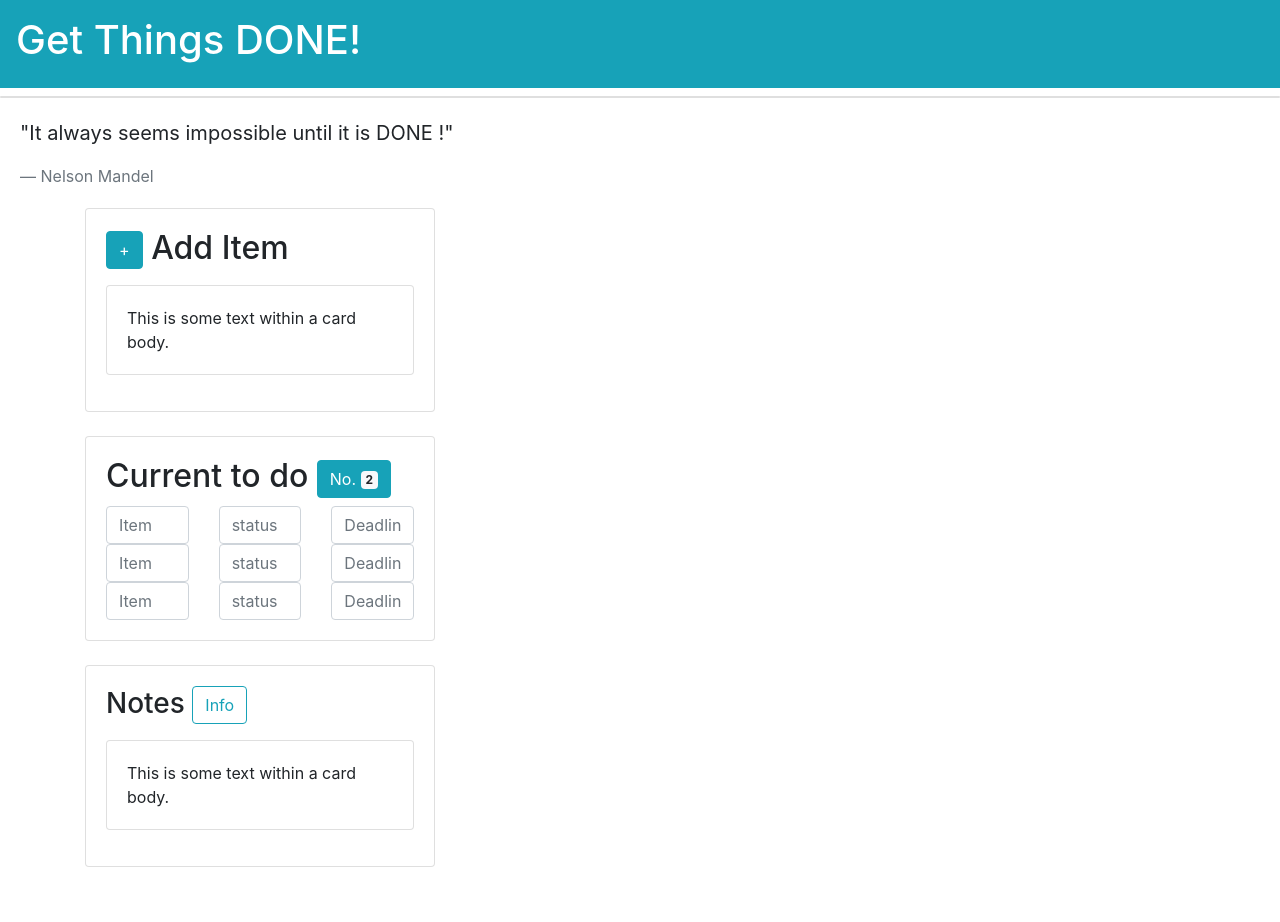
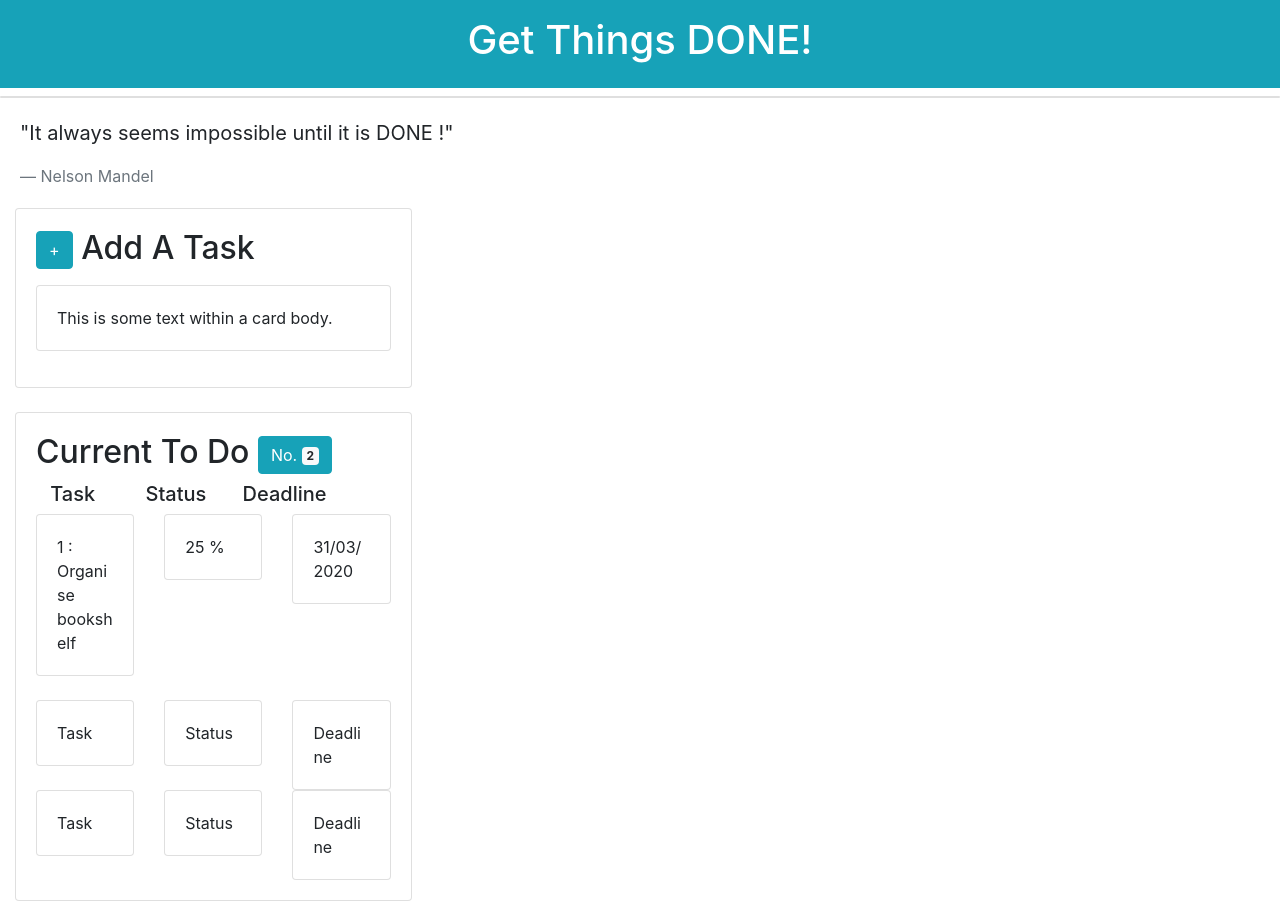
Before and after one commit to hananabdimalik/todo_application, a plain HTML site: page index.html in a window 1280 px wide. Shown: the top 922 px of the page. Before the commit the page ends 867 px from the top, so only its background shows below. Drawn offline with nearby package versions, Linux system fonts and the light colour scheme.

Commit message:
improved layout

```diff
--- a/index.html
+++ b/index.html
@@ -12,7 +12,7 @@
 
 <body>
     <div class="p-3 mb-2 bg-info text-white">
-        <h1>Get Things DONE!</h1>
+            <h1 class="text-center">Get Things DONE!</h1>
     </div>
     <div class="card">
     </div>
@@ -25,14 +25,13 @@
     <main>
         <!-- For Adding Items-->
         <section id="FirstSection">
-            <div class="container">
+            <div class="container-fluid">
                 <div class="row">
                     <div class="col-12, col-md-4">
                         <div class="card">
                             <div class="card-body">
-
                                 <h2>
-                                    <button type="button" class="btn btn-info">+</button> Add Item</h2>
+                                    <button type="button" class="btn btn-info">+</button> Add A Task</h2>
                                 <p>
                                     <div class="card">
                                         <div class="card-body">
@@ -41,8 +40,8 @@
                                             </div>
                                         </div>
                                     </div>
+                                </p>
                             </div>
-                            </p>
                         </div>
                     </div>
                 </div>
@@ -51,55 +50,103 @@
         </section>
         <!--Viweing Current items-->
         <section id="SecondSection">
-            <div class="container">
+            <div class="container-fluid" >
                 <div class="row">
                     <div class="col-12, col-md-4">
                         <div class="card">
                             <div class="card-body">
-                                <h2>Current to do
+                                <h2>Current To Do
                                     <button type="button" class="btn btn-info">
                                         No. <span class="badge badge-light">2</span>
                                     </button>
                                 </h2>
-                        <form>
+                                <div class="row">
+                                    <div class="col-18, col-md-10">
+                                        <div class="row">
+                                            <div class="col-sm">
+                                                <h5 class="text-center">Task</h5>
+                                            </div>
+                                            <div class="col-sm">
+                                                <h5 class="text-center">Status</h5>
+                                            </div>
+                                            <div class="col-sm">
+                                                <h5 class="text-center">Deadline</h5>
+                                            </div>
+                                        </div>
+                                    </div>
+                                </div>
                                 <div class="row">
                                     <div class="col-4">
-                                    <input type="text" class="form-control" placeholder="Item">
-                                </div>
-                                <div class="col">
-                                    <input type="text" class="form-control" placeholder="status">
-                                </div>
-                                <div class="col">
-                                    <input type="text" class="form-control" placeholder="Deadline">
+                                        <div class="card">
+                                            <div class="card-body">
+                                                1 : Organise bookshelf
                                             </div>
                                         </div>
-                        </form>
-                        <form>
+                                        </br>
+                                    </div>
+
+                                    <div class="col-4">
+                                        <div class="card">
+                                            <div class="card-body">
+                                                25 %
+                                            </div>
+                                        </div>
+                                    </div>
+                                    <div class="col-4">
+                                        <div class="card">
+                                            <div class="card-body">
+                                                31/03/2020
+                                            </div>
+                                        </div>
+                                    </div>
+                                </div>
                                 <div class="row">
                                     <div class="col-4">
-                                    <input type="text" class="form-control" placeholder="Item">
-                                </div>
-                                <div class="col">
-                                    <input type="text" class="form-control" placeholder="status">
-                                </div>
-                                <div class="col">
-                                    <input type="text" class="form-control" placeholder="Deadline">
+
+                                        <div class="card">
+                                            <div class="card-body">
+                                                Task
                                             </div>
                                         </div>
-                        </form>
-                        <form>
+                                    </div>
+                                    <div class="col-4">
+                                        <div class="card">
+                                            <div class="card-body">
+                                                Status
+                                            </div>
+                                        </div>
+                                    </div>
+                                    <div class="col-4">
+                                        <div class="card">
+                                            <div class="card-body">
+                                                Deadline
+                                            </div>
+                                        </div>
+                                    </div>
+                                </div>
+
+
                                 <div class="row">
                                     <div class="col-4">
-                                    <input type="text" class="form-control" placeholder="Item">
-                                </div>
-                                <div class="col">
-                                    <input type="text" class="form-control" placeholder="status">
-                                </div>
-                                <div class="col">
-                                    <input type="text" class="form-control" placeholder="Deadline">
+                                        <div class="card">
+                                            <div class="card-body">
+                                                Task
                                             </div>
                                         </div>
-                        </form>
+                                    </div>
+                                    <div class="col-4">
+                                        <div class="card">
+                                            <div class="card-body">
+                                                Status
+                                            </div>
+                                        </div>
+                                    </div>
+                                    <div class="col-4">
+                                        <div class="card">
+                                            <div class="card-body">
+                                                Deadline
+                                            </div>
+                                        </div>
                                     </div>
                                 </div>
                             </div>
@@ -109,7 +156,7 @@
         </section>
         </br>
         <section>
-            <div class="container">
+            <div class="container-fluid">
                 <div class="row">
                     <div class="col-12, col-md-4">
                         <div class="card">
--- a/styles.css
+++ b/styles.css
@@ -6,11 +6,17 @@ body {
     font-size: 16px;
     font-weight:normal;
     line-height:1.6m;
+    text-align: center;
+}
+
+main{
+    margin-left: 20%;
+    margin-right: 20%
 }
 
 @media only screen and (max-width: 1200px){
     body{
-        background-color:rgba(95, 73, 73, 0.781) ;
+        background-color: red ;
     }
 
 main{
@@ -22,3 +28,8 @@ main{
     display:block;
    background-color: indigo;
 }
+}
+
+@media only screen and (min-width: 500){
+
+}
```
Also changed, not shown: package-lock.json (added). Lines whose indentation alone changed are shown as unchanged.
